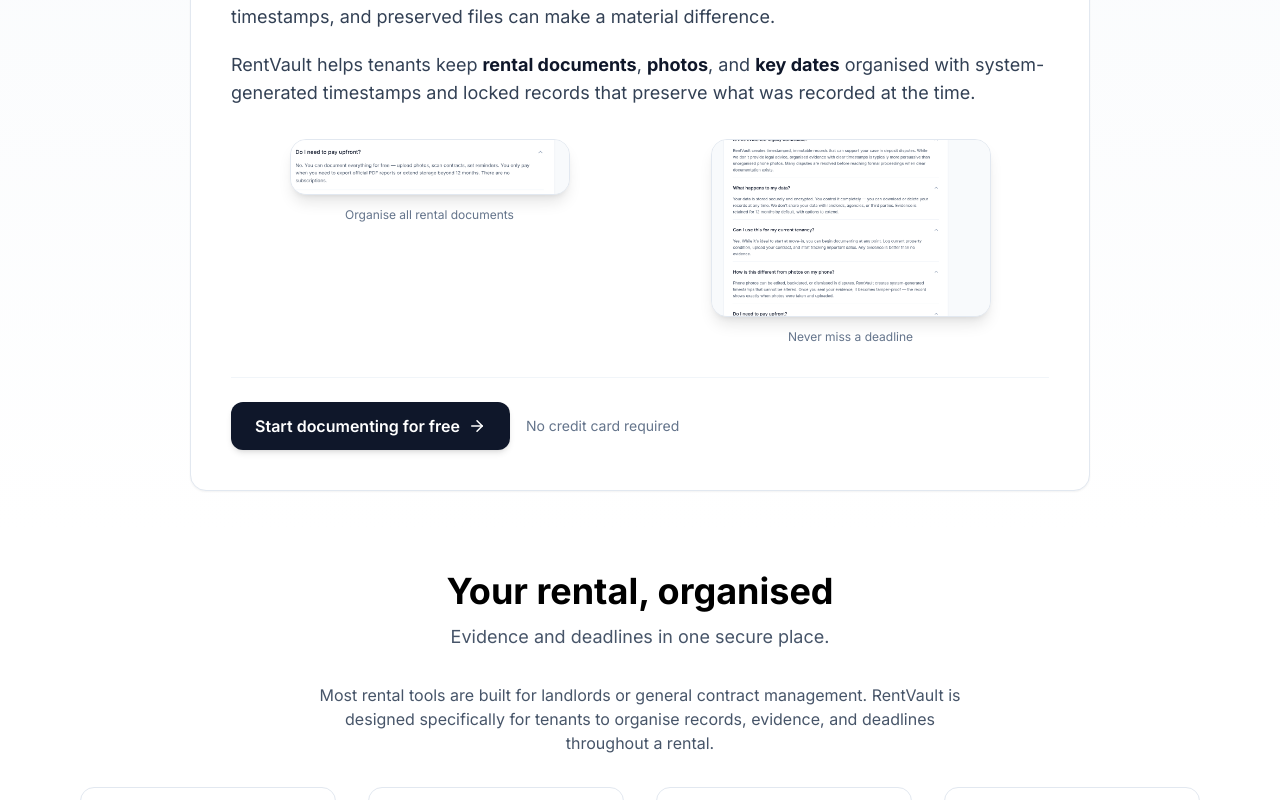
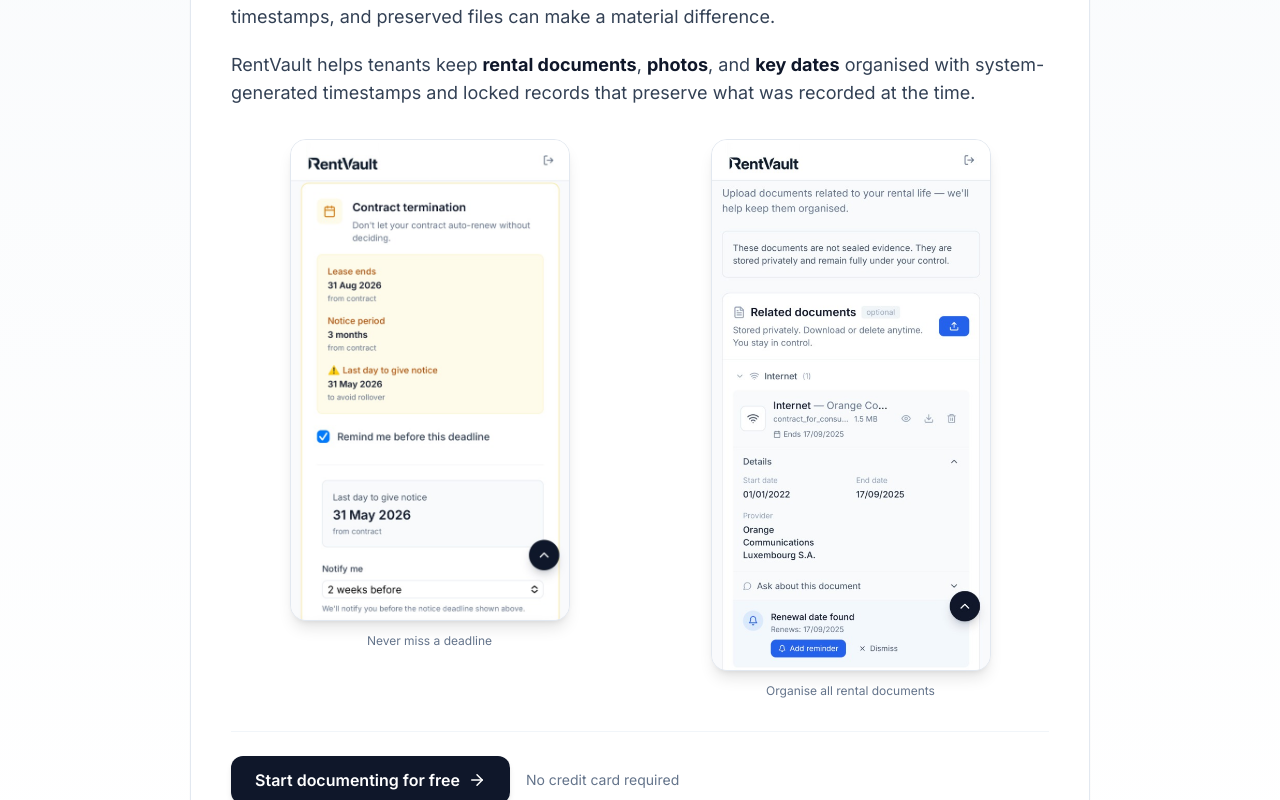
Before and after one commit to pipiagiorgi-rgb/guard-rent, a Next.js app: page / in a window 1280 px wide. Shown: the part 1920-2720 px from the top of the page. Built offline with nearby package versions, Linux system fonts and the light colour scheme; no server answers.

Commit message:
Homepage: Fix 'Why this matters' images and remove upfront FAQ
IMAGES (SEO-optimized, proportional):
- rentvault-deadline-reminder-notice-period.jpg (first)
- rentvault-document-vault-internet-contract.jpg (second)

FAQ: Removed 'Do I need to pay upfront?' (inaccurate)

```diff
--- a/src/app/page.tsx
+++ b/src/app/page.tsx
@@ -165,29 +165,29 @@ export default function Home() {
                                 </p>
                             </div>
 
-                            {/* Screenshots - Documents + Deadlines */}
+                            {/* Screenshots - Deadline first, Documents second */}
                             <div className="mt-8 grid grid-cols-1 sm:grid-cols-2 gap-6">
                                 <div className="flex flex-col items-center">
                                     <div className="max-w-[280px] rounded-2xl overflow-hidden shadow-lg border border-slate-200 bg-white">
                                         <img
-                                            src="/screenshots/rentvault-app-mobile-related-documents.png"
-                                            alt="RentVault mobile app interface showing related documents organizer for internet contracts"
+                                            src="/screenshots/rentvault-deadline-reminder-notice-period.jpg"
+                                            alt="RentVault contract termination reminder showing lease end date, notice period, and deadline notification settings"
+                                            className="w-full h-auto"
+                                            loading="lazy"
+                                        />
+                                    </div>
+                                    <p className="text-xs text-slate-500 mt-3 text-center">Never miss a deadline</p>
+                                </div>
+                                <div className="flex flex-col items-center">
+                                    <div className="max-w-[280px] rounded-2xl overflow-hidden shadow-lg border border-slate-200 bg-white">
+                                        <img
+                                            src="/screenshots/rentvault-document-vault-internet-contract.jpg"
+                                            alt="RentVault document vault showing internet contract with renewal date detection and reminder option"
                                             className="w-full h-auto"
                                             loading="lazy"
                                         />
                                     </div>
                                     <p className="text-xs text-slate-500 mt-3 text-center">Organise all rental documents</p>
-                                </div>
-                                <div className="flex flex-col items-center">
-                                    <div className="max-w-[280px] rounded-2xl overflow-hidden shadow-lg border border-slate-200 bg-white">
-                                        <img
-                                            src="/screenshots/rentvault-app-mobile-contract-reminders.png"
-                                            alt="RentVault mobile app interface showing contract termination notice reminders"
-                                            className="w-full h-auto"
-                                            loading="lazy"
-                                        />
-                                    </div>
-                                    <p className="text-xs text-slate-500 mt-3 text-center">Never miss a deadline</p>
                                 </div>
                             </div>
 
@@ -559,7 +559,7 @@ export default function Home() {
                                 },
                                 {
                                     question: "What happens to my data?",
-                                    answer: "Your data is stored securely and encrypted. You control it completely. You can download or delete your records at any time. We don't share your data with landlords, agencies, or third parties. Evidence is retained for 12 months by default, with options to extend."
+                                    answer: "Your data is stored securely and encrypted. You control it completely — you can download or delete your records at any time. We don't share your data with landlords, agencies, or third parties. Evidence is retained for 12 months by default, with options to extend."
                                 },
                                 {
                                     question: "Can I use this for my current tenancy?",
@@ -567,11 +567,7 @@ export default function Home() {
                                 },
                                 {
                                     question: "How is this different from photos on my phone?",
-                                    answer: "Phone photos can be edited, backdated, or dismissed in disputes. RentVault creates system-generated timestamps that cannot be altered. Once you seal your evidence, it becomes tamper-proof. The record shows exactly when photos were taken and uploaded."
-                                },
-                                {
-                                    question: "Do I need to pay upfront?",
-                                    answer: "No. You can document everything for free. Upload photos, scan contracts, set reminders. You only pay when you need to export official PDF reports or extend storage beyond 12 months. There are no subscriptions."
+                                    answer: "Phone photos can be edited, backdated, or dismissed in disputes. RentVault creates system-generated timestamps that cannot be altered. Once you seal your evidence, it becomes tamper-proof — the record shows exactly when photos were taken and uploaded."
                                 },
                                 {
                                     question: "Does my landlord see my documents?",
--- a/src/app/pricing/page.tsx
+++ b/src/app/pricing/page.tsx
@@ -63,7 +63,7 @@ const faqItems = [
     },
     {
         question: "What are Related Contracts?",
-        answer: "Related contracts is an optional €9 add-on that lets you track utility and service contracts (internet, electricity, parking, insurance) linked to your rental. It's a one-time purchase that lasts for the entire duration of your rental, including any extensions. Related contracts are reference-only. They are not sealed evidence and are not included in evidence reports. Only sealed evidence (check-in photos, handover records, meter readings) is included in reports to keep your evidence clear and dispute-ready."
+        answer: "Related contracts is an optional €9 add-on that lets you track utility and service contracts (internet, electricity, parking, insurance) linked to your rental. It's a one-time purchase that lasts for the entire duration of your rental, including any extensions. Related contracts are reference-only — they are not sealed evidence and are not included in evidence reports. Only sealed evidence (check-in photos, handover records, meter readings) is included in reports to keep your evidence clear and dispute-ready."
     }
 ]
 
@@ -145,7 +145,7 @@ export default function PricingPage() {
                 {/* Preview Mode Note */}
                 <div className="max-w-3xl mx-auto mb-10 flex items-center justify-center gap-3 text-sm text-slate-500">
                     <Eye size={16} className="flex-shrink-0" />
-                    <span>Preview mode is free. Data clears on refresh. Buy a pack to save permanently.</span>
+                    <span>Preview mode is free — data clears on refresh. Buy a pack to save permanently.</span>
                 </div>
 
                 {/* Pricing Cards - OUTCOME-FOCUSED BULLETS */}
@@ -286,7 +286,7 @@ export default function PricingPage() {
                 {/* Related Contracts Add-on */}
                 <div className="max-w-3xl mx-auto mt-4 flex items-center justify-center gap-2 text-sm text-slate-500">
                     <FileText size={16} />
-                    <span>Optional add-on: Related contracts tracking (reference only) - €9 one-time</span>
+                    <span>Optional add-on: Related contracts tracking (reference only) — €9 one-time</span>
                 </div>
 
                 {/* PDF Export Flow - with title for context */}
```
Also changed, not shown: public/screenshots/rentvault-deadline-reminder-notice-period.jpg (added), public/screenshots/rentvault-document-vault-internet-contract.jpg (added).
